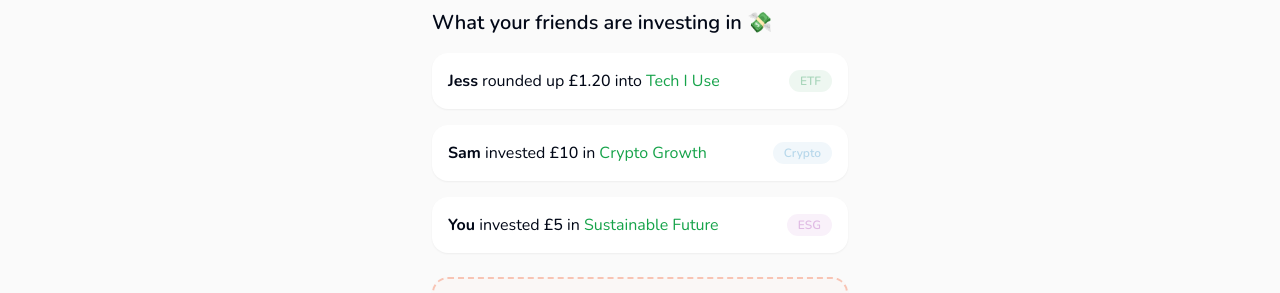
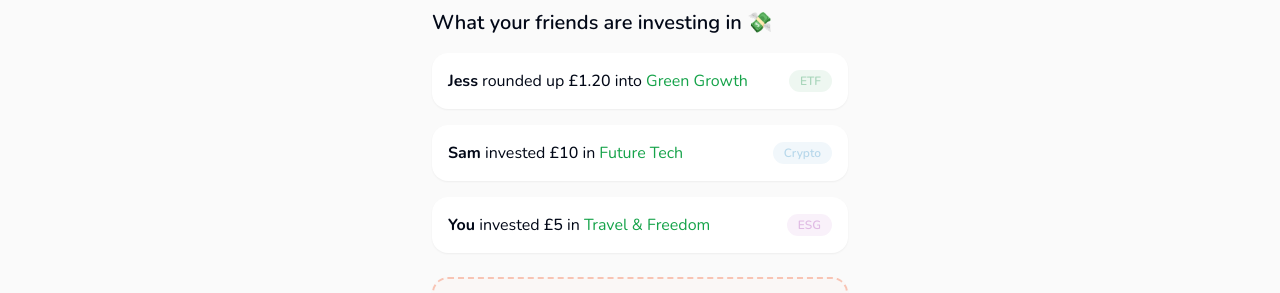
Before and after one commit to LiamBowen/sprout-bloom-mobile, a React (Vite) app: page /app/home in a window 1280 px wide. Shown: the part 305-598 px from the top of the page. Built offline with nearby package versions, Linux system fonts and the light colour scheme; sample sign-in values are in the browser's storage.

Commit message:
Refactor: Use mock portfolio names
Replace hardcoded investment names with mock portfolio names.

```diff
--- a/src/pages/Home.tsx
+++ b/src/pages/Home.tsx
@@ -75,7 +75,7 @@ const Home = () => {
         <div className="bg-white rounded-2xl p-4 shadow-sm">
           <div className="flex justify-between items-center">
             <p>
-              <strong>Jess</strong> rounded up <span className="font-medium">£1.20</span> into <span className="text-green-600">Tech I Use</span>
+              <strong>Jess</strong> rounded up <span className="font-medium">£1.20</span> into <span className="text-green-600">{portfolios[0].name}</span>
             </p>
             <Badge variant="green">ETF</Badge>
           </div>
@@ -84,7 +84,7 @@ const Home = () => {
         <div className="bg-white rounded-2xl p-4 shadow-sm">
           <div className="flex justify-between items-center">
             <p>
-              <strong>Sam</strong> invested <span className="font-medium">£10</span> in <span className="text-green-600">Crypto Growth</span>
+              <strong>Sam</strong> invested <span className="font-medium">£10</span> in <span className="text-green-600">{portfolios[1].name}</span>
             </p>
             <Badge variant="blue">Crypto</Badge>
           </div>
@@ -93,7 +93,7 @@ const Home = () => {
         <div className="bg-white rounded-2xl p-4 shadow-sm">
           <div className="flex justify-between items-center">
             <p>
-              <strong>You</strong> invested <span className="font-medium">£5</span> in <span className="text-green-600">Sustainable Future</span>
+              <strong>You</strong> invested <span className="font-medium">£5</span> in <span className="text-green-600">{portfolios[2].name}</span>
             </p>
             <Badge variant="lavender">ESG</Badge>
           </div>
```
